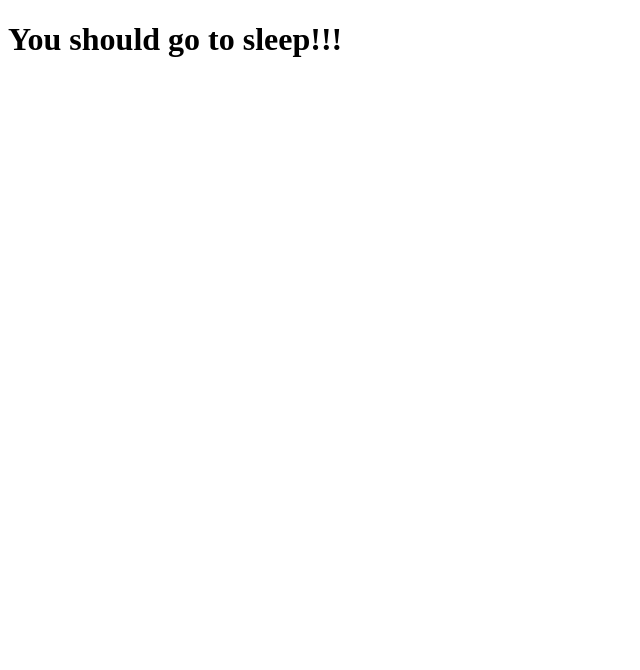
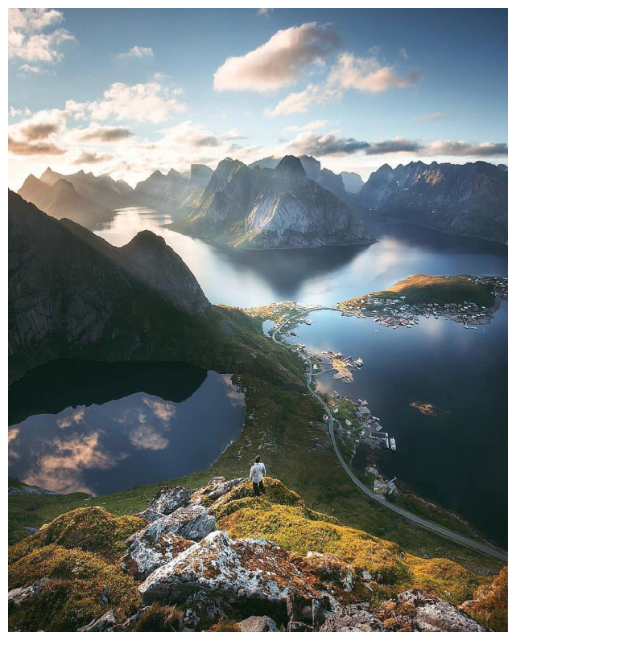
Before and after one commit to martin-bobek/martin-bobek.github.io, a plain HTML site: page index.html in a window 1280 px wide. Shown: the whole page, without its empty margins (0-640 px from the left). Drawn offline with Linux system fonts and the light colour scheme.

Commit message:
Added image.

```diff
--- a/index.html
+++ b/index.html
@@ -12,6 +12,6 @@
     <title>Google Analytics</title>
 </head>
 <body>
-    <h1>You should go to sleep!!!</h1>
+    <img src="images/Lofoten.jpg" alt="Lofoten Islands, Norway" width="500">
 </body>
 </html>
```
Also changed, not shown: images/Lofoten.jpg (added).
